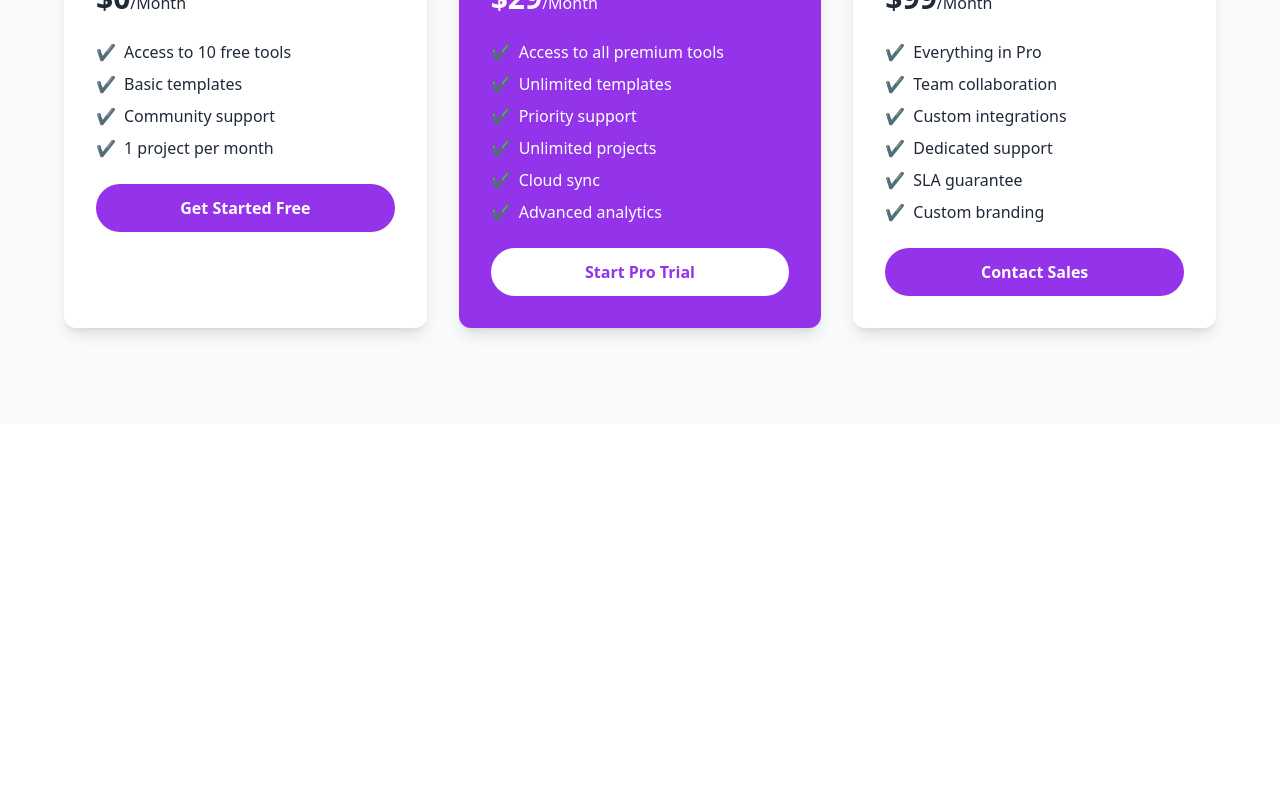
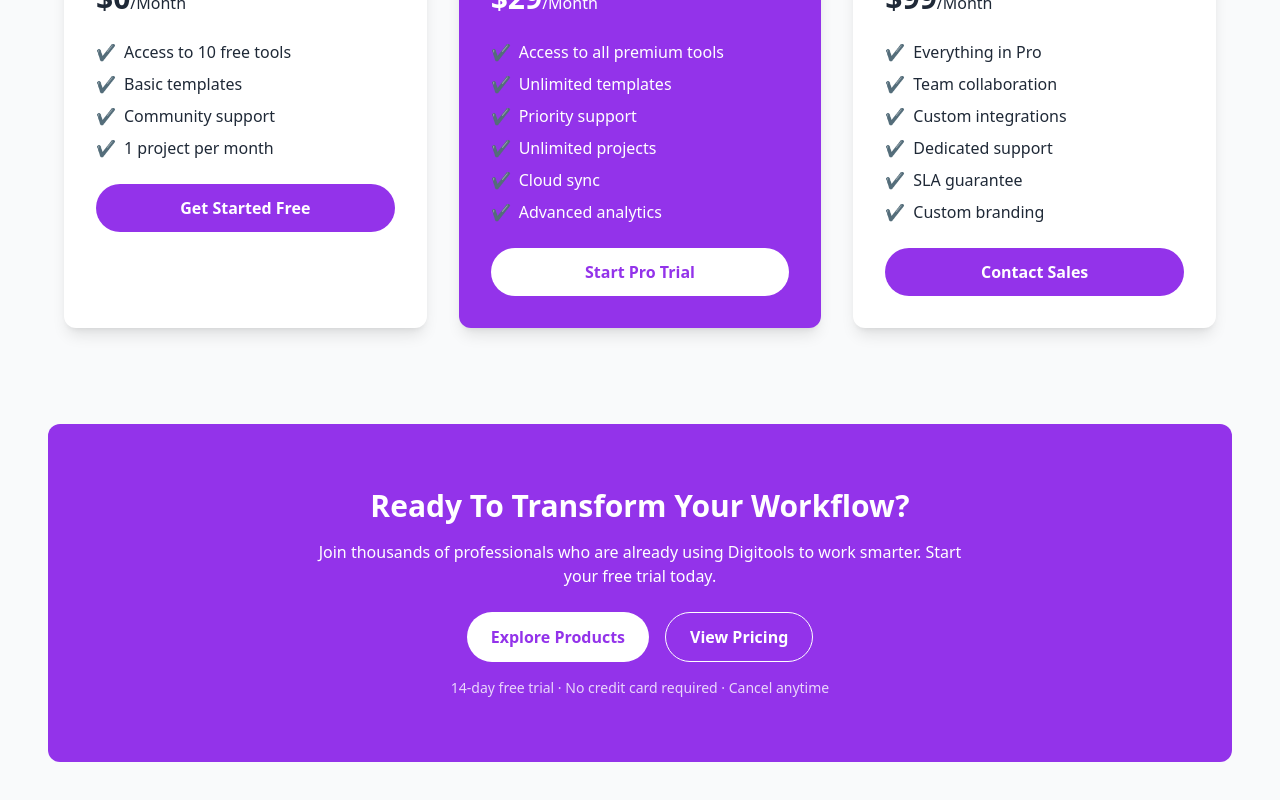
Before and after one commit to SakiAlAmin01/Programming-Hero-Assignment-6, a React (Vite) app: page / in a window 1280 px wide. Shown: the part 3013-3813 px from the top of the page. Before the commit the page ends 3437 px from the top, so only its background shows below. Built offline with nearby package versions, Linux system fonts and the light colour scheme.

Commit message:
Explore Product section

```diff
--- a/src/pricing.jsx
+++ b/src/pricing.jsx
@@ -95,7 +95,22 @@ export default function Pricing() {
           </div>
         ))}
       </div>
-
+{/* Call-to-Action Section */}
+      <div className="mt-24 bg-purple-600 text-white py-16 rounded-xl text-center">
+        <h3 className="text-3xl font-bold mb-4">Ready To Transform Your Workflow?</h3>
+        <p className="mb-6 max-w-2xl mx-auto">
+          Join thousands of professionals who are already using Digitools to work smarter. Start your free trial today.
+        </p>
+        <div className="flex justify-center gap-4">
+          <button className="bg-white text-purple-600 px-6 py-3 rounded-full font-semibold hover:bg-gray-100">
+            Explore Products
+          </button>
+          <button className="border border-white px-6 py-3 rounded-full font-semibold hover:bg-white hover:text-purple-600 transition">
+            View Pricing
+          </button>
+        </div>
+        <p className="mt-4 text-sm opacity-80">14-day free trial · No credit card required · Cancel anytime</p>
+      </div>
 
     </div>
   );
```
